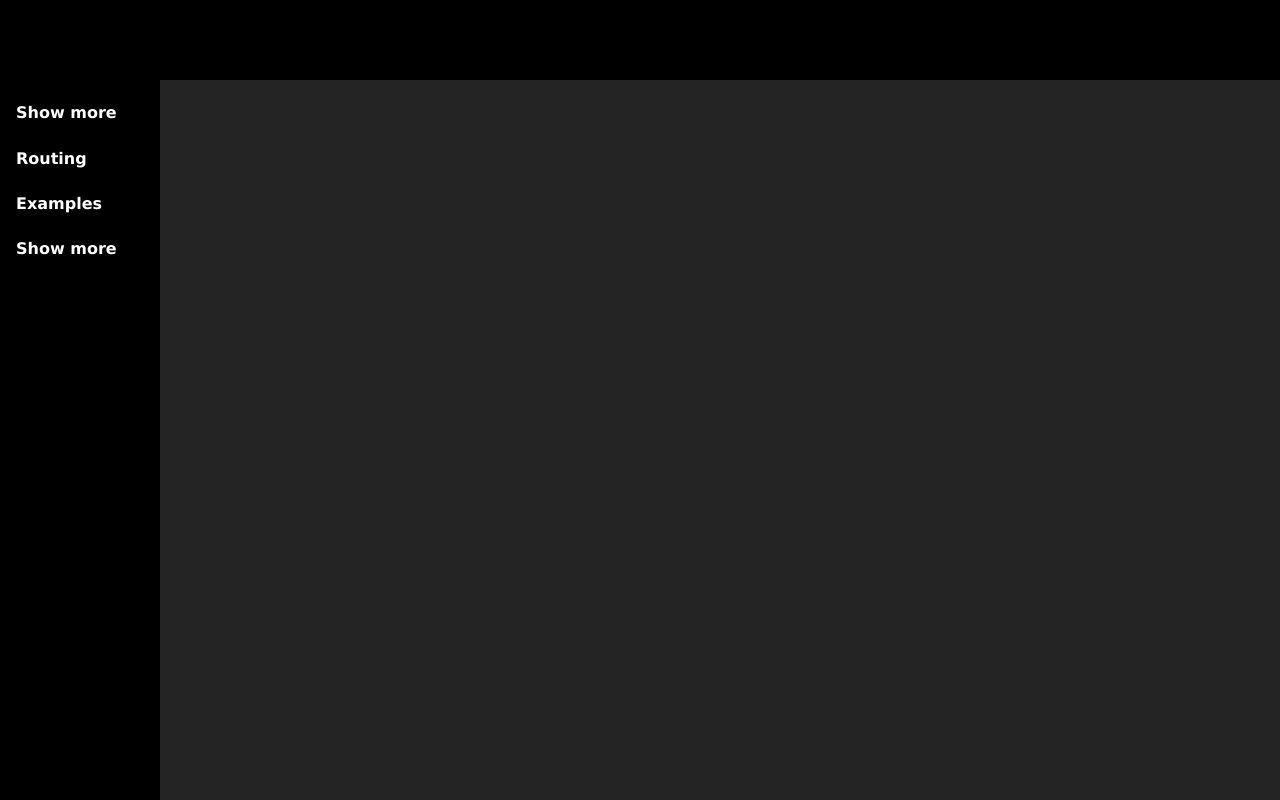
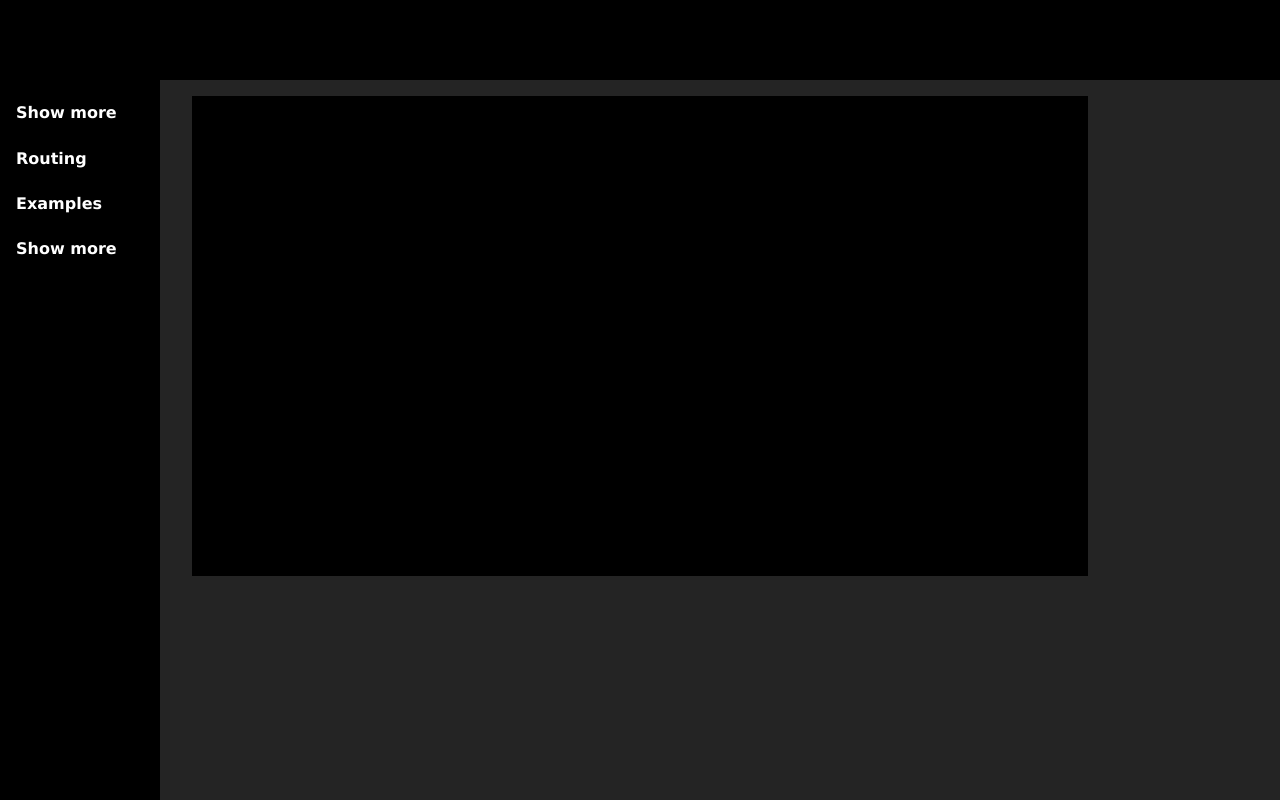
Before and after one commit to dnlstronge/RouteProject, a React (Create React App) app: page / in a window 1280 px wide. Built offline with nearby package versions, Linux system fonts and the light colour scheme.

Commit message:
[x] - add css

```diff
--- a/src/App.module.css
+++ b/src/App.module.css
@@ -0,0 +1,4 @@
+.container {
+    display: flex;
+    flex-direction: row;
+}
--- a/src/App.tsx
+++ b/src/App.tsx
@@ -1,12 +1,14 @@
 import React from "react";
 import classes from "./App.module.css"
 import SideNav from "./Components/SideNav/SideNav"
+import Window from "./Components/Window/Window";
 
 
 const App = () => {
   return (
     <div className={classes.container}>
       <SideNav />
+      <Window />
     </div>
   )
 };
--- a/src/Components/Window/Window.module.css
+++ b/src/Components/Window/Window.module.css
@@ -1,3 +1,7 @@
 .container {
-
+    margin-top: 6rem;
+    margin-left: 2rem;
+    height: 30rem;
+    width: 70%;
+    background: black;
 }
```
